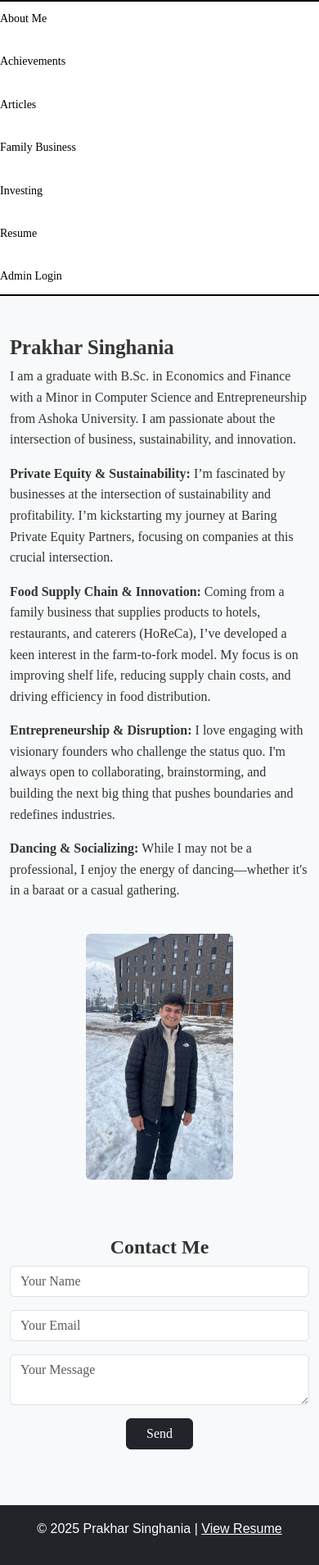
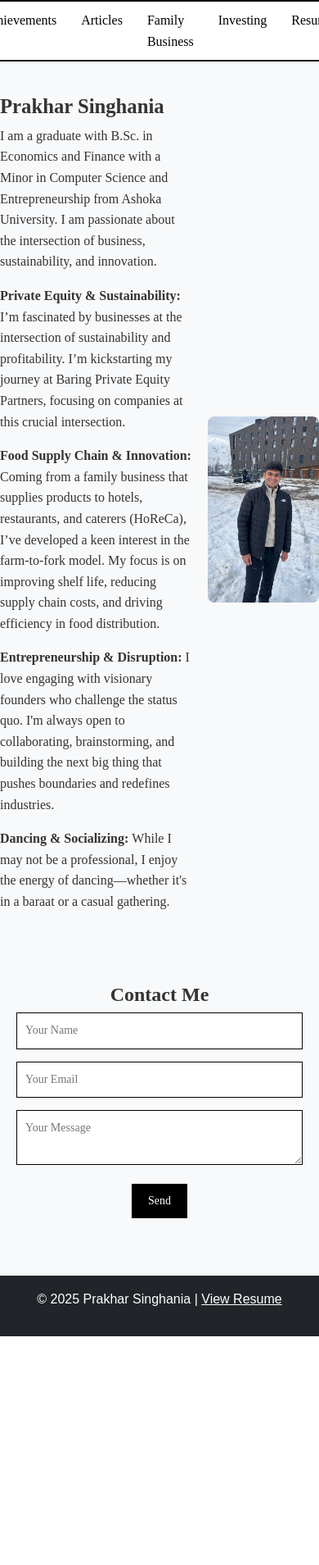
Before and after one commit to Prakharsinghania24/personal_website, a Flask app: page / in a window 390 px wide; the page is wider, and only the part inside the window is pictured. Shown: that part at 82% size. After the commit the page ends 1630 px from the top of that part, so only its background shows below. Run offline with Flask 2, Linux system fonts and the light colour scheme; data comes from the database, SQL or seed files in the repository.

Commit message:
Updated index.html for responsive layout

```diff
--- a/templates/index.html
+++ b/templates/index.html
@@ -7,22 +7,13 @@
     <!-- Bootstrap CSS -->
     <link href="https://cdn.jsdelivr.net/npm/bootstrap@5.3.0/dist/css/bootstrap.min.css" rel="stylesheet">
     <link rel="stylesheet" href="{{ url_for('static', filename='style.css') }}">
-    <style>
-        @media (max-width: 768px) {
-            nav div {
-                flex-direction: column;
-                gap: 10px;
-                font-size: 14px !important;
-            }
-        }
-    </style>
 </head>
 <body>
 
 <!-- Navigation Bar -->
 <nav style="border-top: 2px solid black; border-bottom: 2px solid black; background-color: white; padding: 10px 0;">
     <div style="display: flex; justify-content: center; gap: 30px; font-family: 'Times New Roman', serif; font-size: 16px;">
-        <a href="{{ url_for('home') }}#about" style="text-decoration: none; color: black;">About Me</a>
+       <a href="{{ url_for('home') }}#about" style="text-decoration: none; color: black;">About Me</a>
         <a href="{{ url_for('achievements') }}" style="text-decoration: none; color: black;">Achievements</a>
         <a href="{{ url_for('article') }}" style="text-decoration: none; color: black;">Articles</a>
         <a href="#Family Business" style="text-decoration: none; color: black;">Family Business</a>
@@ -36,39 +27,32 @@
 <div style="margin-top: 40px;"></div>
 
 <!-- About Me Section -->
-<div id="about" class="container my-5">
-  <div class="row align-items-center">
-    <!-- Text -->
-    <div class="col-md-7 col-12 mb-4 mb-md-0" style="font-family: 'Times New Roman', serif; font-size: 16px;">
-      <h2 style="font-weight: bold;">Prakhar Singhania</h2>
-      {{ about_text | safe }}
+<div id="about" style="display: flex; align-items: center; justify-content: space-between; max-width: 900px; margin: auto;">
+    <div style="width: 60%; font-family: 'Times New Roman', serif; font-size: 16px; text-align: left;">
+        <h2 style="font-weight: bold;">Prakhar Singhania</h2>
+        {{ about_text | safe }}
     </div>
-    <!-- Image -->
-    <div class="col-md-5 col-12 text-center text-md-end">
-      <img src="{{ url_for('static', filename='images/abtme2.jpg') }}"
-           alt="Prakhar Singhania"
-           class="img-fluid rounded"
-           style="max-height: 300px;">
+
+    <div style="width: 35%; text-align: right;">
+        <img src="{{ url_for('static', filename='images/abtme2.jpg') }}" alt="Prakhar Singhania" style="max-width: 100%; height: auto; border-radius: 8px;">
     </div>
-  </div>
 </div>
 
+
 <!-- Contact Section -->
-<section id="contact" class="container my-5" style="max-width: 500px; font-family: 'Times New Roman', serif;">
-    <h2 class="text-center" style="font-size: 24px; font-weight: bold;">Contact Me</h2>
+<section id="contact" style="max-width: 500px; margin: 50px auto; text-align: center; font-family: 'Times New Roman', serif;">
+    <h2 style="font-size: 24px; font-weight: bold;">Contact Me</h2>
     <form action="send_email.php" method="POST">
-        <div class="mb-3">
-            <input type="text" name="name" class="form-control" placeholder="Your Name" required>
+        <div style="margin-bottom: 15px;">
+            <input type="text" name="name" style="width: 100%; padding: 10px; border: 1px solid black; font-size: 14px;" placeholder="Your Name" required>
         </div>
-        <div class="mb-3">
-            <input type="email" name="email" class="form-control" placeholder="Your Email" required>
+        <div style="margin-bottom: 15px;">
+            <input type="email" name="email" style="width: 100%; padding: 10px; border: 1px solid black; font-size: 14px;" placeholder="Your Email" required>
         </div>
-        <div class="mb-3">
-            <textarea name="message" class="form-control" placeholder="Your Message" required></textarea>
+        <div style="margin-bottom: 15px;">
+            <textarea name="message" style="width: 100%; padding: 10px; border: 1px solid black; font-size: 14px;" placeholder="Your Message" required></textarea>
         </div>
-        <div class="text-center">
-            <button type="submit" class="btn btn-dark px-4">Send</button>
-        </div>
+        <button type="submit" style="background-color: black; color: white; padding: 10px 20px; font-size: 14px; border: none; cursor: pointer;">Send</button>
     </form>
 </section>
 
```
